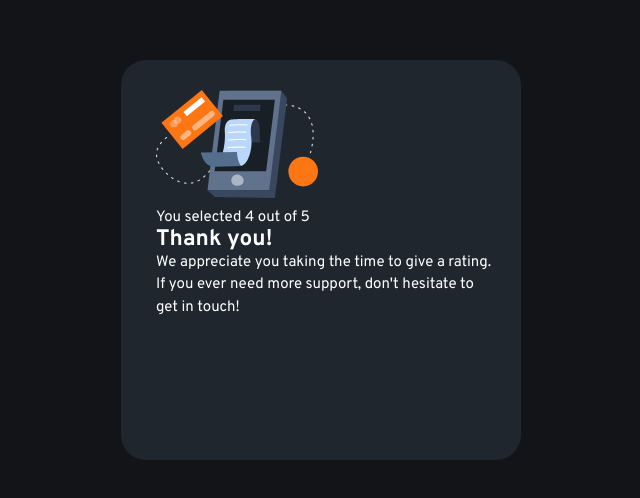
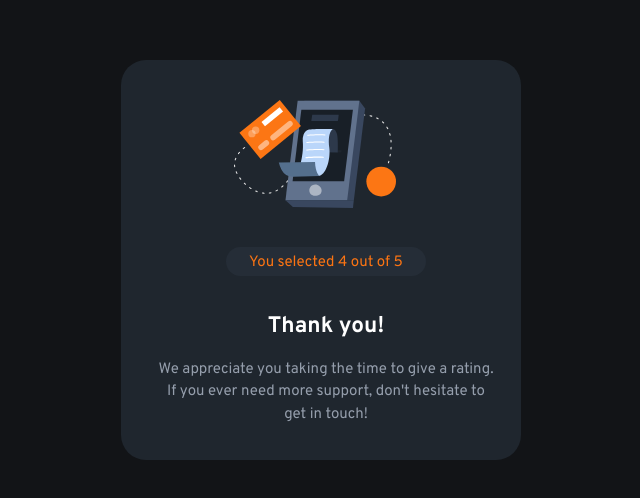
Before and after one commit to Badbatunde/interactive-rating-component, a plain HTML site: page app.html in a window 1280 px wide. Shown: the part 140-638 px from the top of the page, without its empty margins (319-959 px from the left). Drawn offline with Linux system fonts and the light colour scheme.

Commit message:
Added additional styling for the app.html

```diff
--- a/style.css
+++ b/style.css
@@ -96,3 +96,29 @@ input:hover {
   background-color: white;
   color: var(--Orange);
 }
+
+.showcase img {
+  margin: 10px 23%;
+}
+
+.givenRate {
+  text-align: center;
+  background-color: var(--DarkBlue);
+  padding: 5px 5px 2px 5px;
+  border-radius: 25px;
+  margin: 20px 70px;
+  color: var(--Orange);
+}
+
+.appreciation {
+  text-align: center;
+}
+
+.appreciation h2 {
+  margin-top: 40px;
+}
+
+.appreciation p {
+  margin: 20px 0px;
+  color: var(--LightGrey);
+}
```
